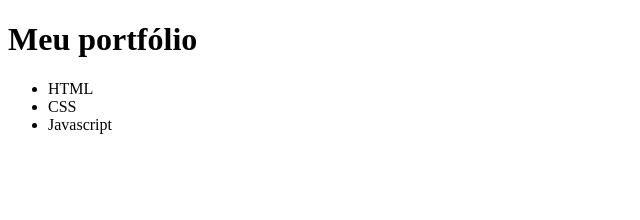
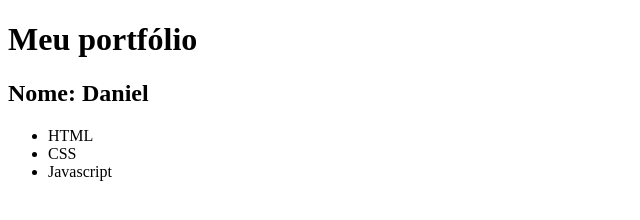
Before and after one commit to and-lz/calculadora-app, a plain HTML site: page index.html in a window 1280 px wide. Shown: the whole page, without its empty margins (0-640 px from the left). Drawn offline with Linux system fonts and the light colour scheme.

Commit message:
Adiciona nome

```diff
--- a/index.html
+++ b/index.html
@@ -7,6 +7,9 @@
   </head>
   <body>
     <h1>Meu portfólio</h1>
+
+    <h2>Nome: Daniel</h2>
+
     <ul>
       <li>HTML</li>
       <li>CSS</li>
```
